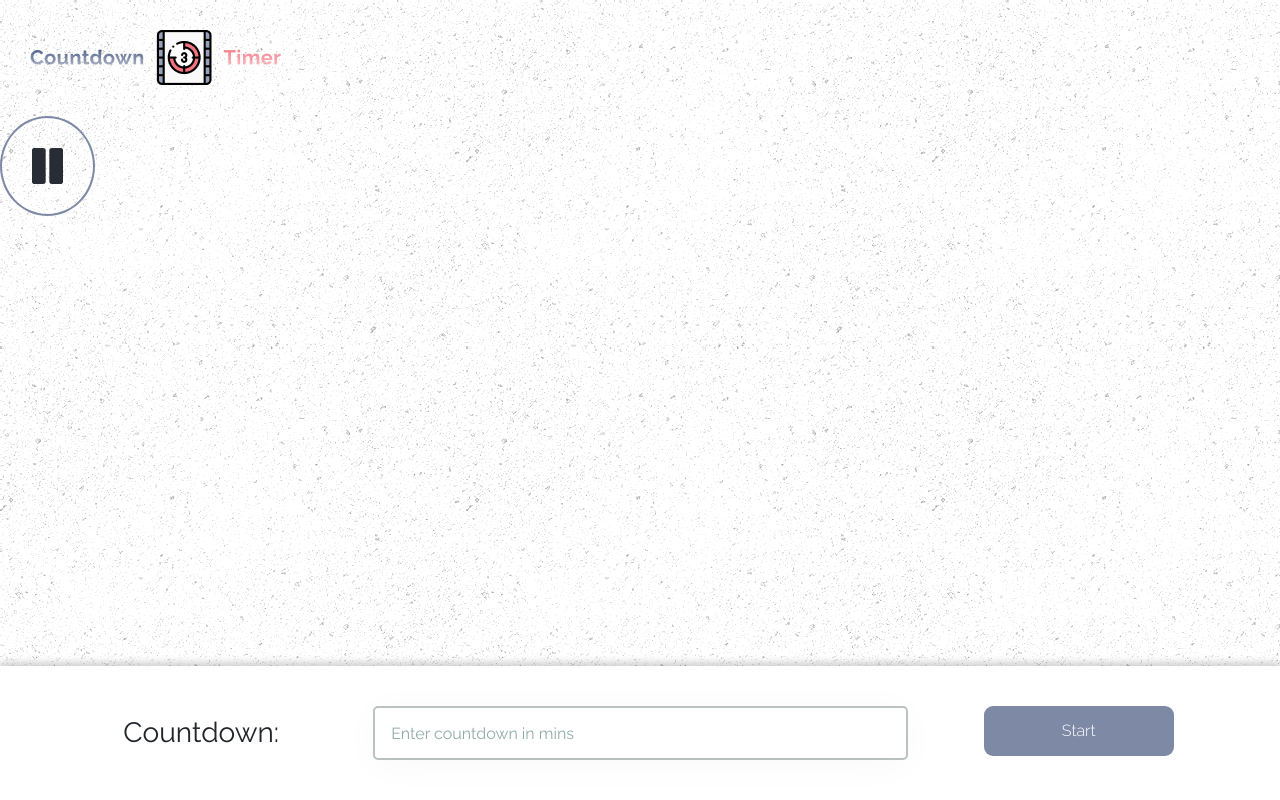
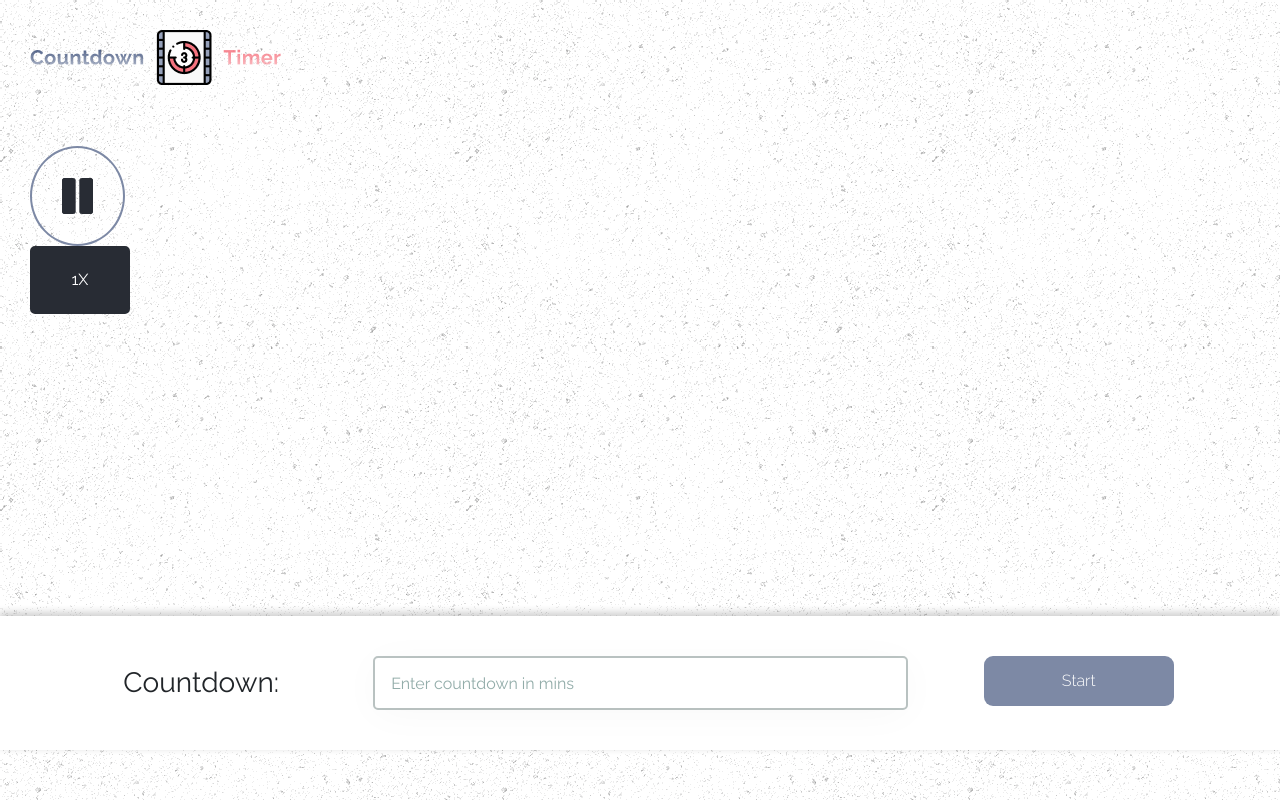
Before and after one commit to Darrellbor/countdown-timer, a React (Create React App) app: page / in a window 1280 px wide. Built offline with nearby package versions, Linux system fonts and the light colour scheme.

Commit message:
feat: reusable speed controls component complete

```diff
--- a/src/components/SpeedControls/index.jsx
+++ b/src/components/SpeedControls/index.jsx
@@ -1,11 +1,24 @@
-import React from 'react'
+//@flow
+import React, { type Node } from "react";
 
-const SpeedControls = () => {
-    return (
-        <div>
+type SpeedControlsProps = {
+  children: Node,
+  active: Boolean,
+  controlClicked: Boolean,
+  onClick: Function,
+};
 
-        </div>
-    )
-}
+const SpeedControls = (props: SpeedControlsProps) => {
+  return (
+    <div
+      className={`SpeedControls ${
+        props.controlClicked && "SpeedControls__clicked"
+      } ${props.active && " SpeedControls__active"} `}
+      onClick={props.onClick}
+    >
+      <div className="SpeedControls__inner">{props.children}</div>
+    </div>
+  );
+};
 
 export default SpeedControls;
--- a/src/containers/Countdown/index.jsx
+++ b/src/containers/Countdown/index.jsx
@@ -4,6 +4,7 @@ import React, { Component } from "react";
 import Header from "../../components/Header";
 import Footer from "../../components/Footer";
 import Controls from "../../components/Controls";
+import SpeedControls from "../../components/SpeedControls";
 
 //icons
 import Pause from "../../components/Icons/pause";
@@ -13,6 +14,8 @@ class Countdown extends Component {
     minute: 0,
     second: 0,
     clicked: "None",
+    speedClicked: "None",
+    activeSpeed: "1X",
   };
 
   handleSetMinute = (minute) => {
@@ -27,18 +30,34 @@ class Countdown extends Component {
     }, 1000);
   };
 
+  handleOnSwitchSpeed = (speed) => {
+    this.setState({ speedClicked: speed, activeSpeed: speed });
+
+    setTimeout(() => {
+      this.setState({ speedClicked: "None" });
+    }, 1000);
+  };
+
   render() {
     return (
       <div className="Countdown">
         <Header />
+        <div className="Countdown__body">
           <Controls
             icon={<Pause />}
             hoverIcon={<Pause hover={true} />}
             text="Pause Counter"
-          textPos="right"
             controlClicked={this.state.clicked === "Pause"}
             onClick={() => this.handleOnPauseClick()}
           />
+          <SpeedControls
+            controlClicked={this.state.speedClicked === "1X"}
+            active={this.state.activeSpeed === "1X"}
+            onClick={() => this.handleOnSwitchSpeed("1X")}
+          >
+            1X
+          </SpeedControls>
+        </div>
         <Footer onStart={(minute) => this.handleSetMinute(minute)} />
       </div>
     );
--- a/src/stylesheet/components/_footer.scss
+++ b/src/stylesheet/components/_footer.scss
@@ -1,5 +1,5 @@
 .Footer {
-  position: absolute;
+  position: sticky;
   background-color: #fff;
   bottom: 0;
   left: 0;
--- a/src/stylesheet/components/_speedControls.scss
+++ b/src/stylesheet/components/_speedControls.scss
@@ -0,0 +1,35 @@
+.SpeedControls {
+  max-width: 100px;
+  transition: all .5s ease;
+
+  &__inner {
+    border: 2px solid $brand-color;
+    border-radius: 5px;
+    max-width: 100px;
+    padding: 20px;
+    text-align: center;
+    cursor: pointer;
+
+    &:hover {
+      background-color: #282c3444;
+      color: $brand-color-dark;
+    }
+  }
+
+  &__active {
+    & .SpeedControls__inner {
+      background-color: $brand-color-dark;
+      border: 2px solid $brand-color-dark;
+      color: #fff;
+    }
+  }
+
+  &__clicked {
+    animation-name: clicked;
+    animation-duration: 0.2s;
+    animation-iteration-count: 1;
+    animation-timing-function: ease;
+    animation-direction: alternate-reverse;
+    animation-fill-mode: forwards;
+  }
+}
--- a/src/stylesheet/pages/_countdown.scss
+++ b/src/stylesheet/pages/_countdown.scss
@@ -1,3 +1,6 @@
 .Countdown {
-  min-height: 100%;
+  &__body {
+    min-height: 500px;
+    padding: 30px;
+  }
 }
```
Lines whose indentation alone changed are shown as unchanged.
